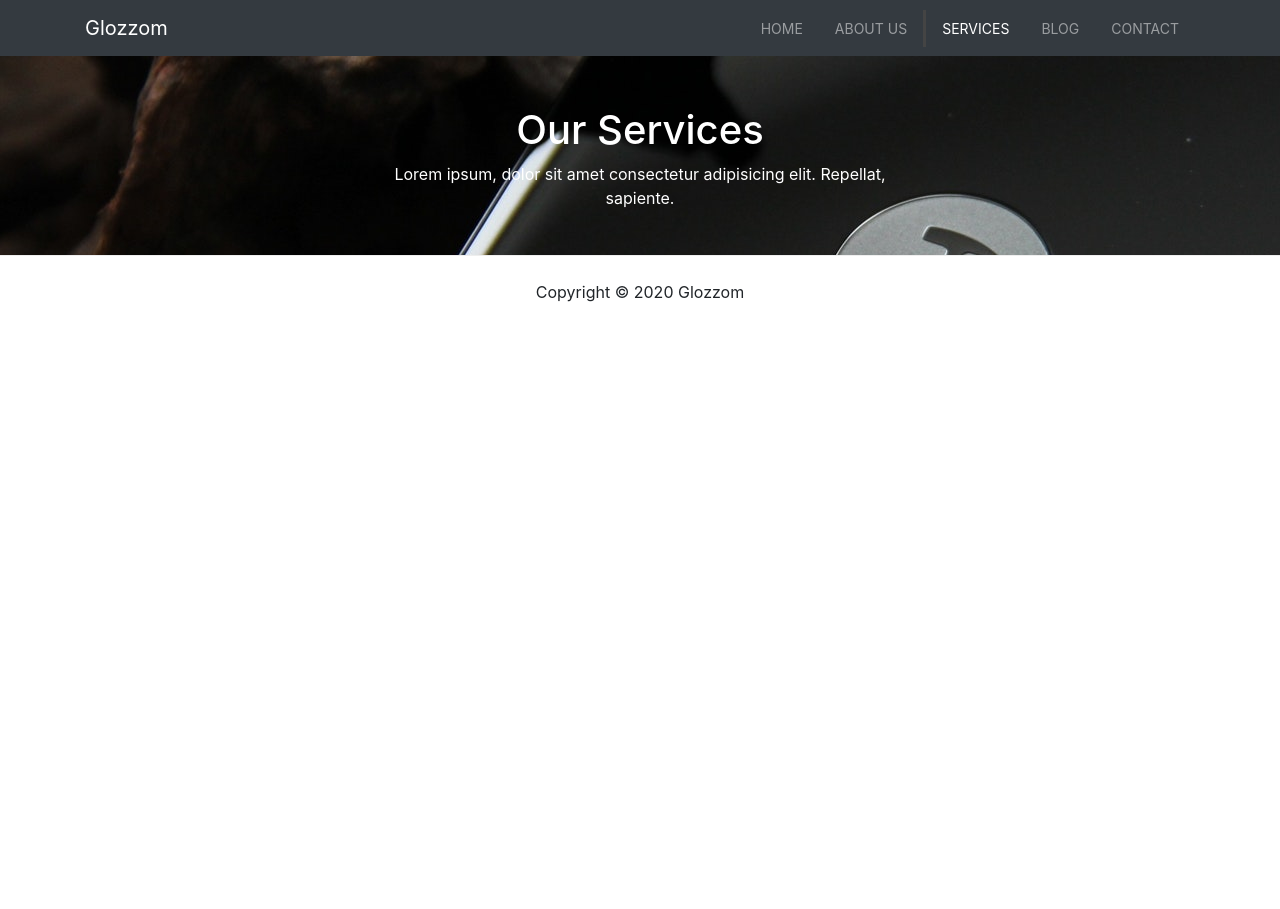
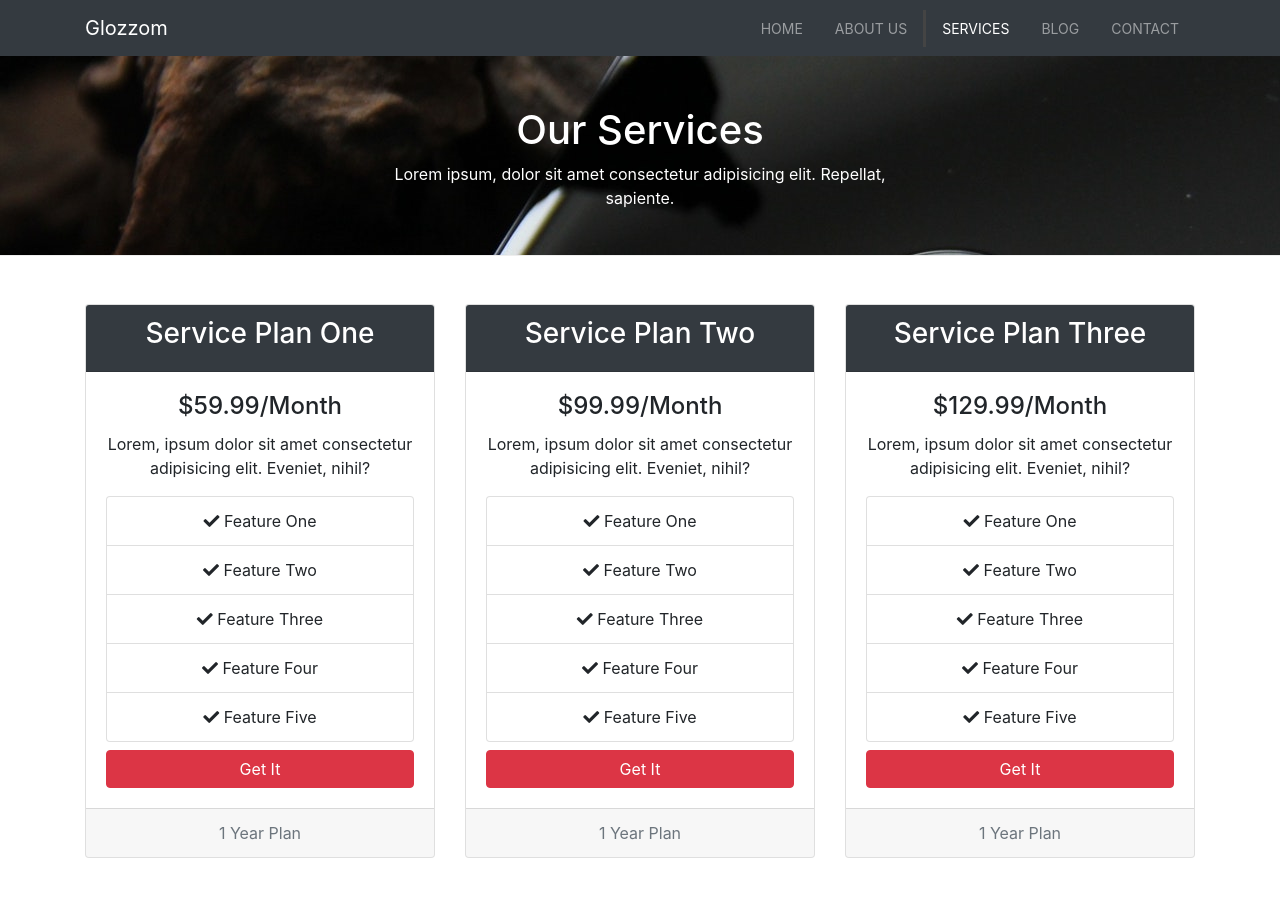
Before and after one commit to AlbertStjarne/MultipageCompanySitewBootstrap, a plain HTML site: page services.html in a window 1280 px wide. Shown: the top 909 px of the page. Before the commit the page ends 800 px from the top, so only its background shows below. Drawn offline with nearby package versions, Linux system fonts and the light colour scheme.

Commit message:
adds services page with pricing options

```diff
--- a/services.html
+++ b/services.html
@@ -70,6 +70,115 @@
       </div>
     </header>
 
+    <!-- services -->
+    <section id="services" class="py-5">
+      <div class="container">
+        <div class="row">
+          <div class="col-md-4">
+            <div class="card text-center">
+              <div class="card-header bg-dark text-white">
+                <h3>Service Plan One</h3>
+              </div>
+              <div class="card-body">
+                <h4 class="card-title">$59.99/Month</h4>
+                <p class="card-text">
+                  Lorem, ipsum dolor sit amet consectetur adipisicing elit.
+                  Eveniet, nihil?
+                </p>
+                <ul class="list-group">
+                  <li class="list-group-item">
+                    <i class="fas fa-check"></i> Feature One
+                  </li>
+                  <li class="list-group-item">
+                    <i class="fas fa-check"></i> Feature Two
+                  </li>
+                  <li class="list-group-item">
+                    <i class="fas fa-check"></i> Feature Three
+                  </li>
+                  <li class="list-group-item">
+                    <i class="fas fa-check"></i> Feature Four
+                  </li>
+                  <li class="list-group-item">
+                    <i class="fas fa-check"></i> Feature Five
+                  </li>
+                </ul>
+                <a href="#" class="btn btn-danger btn-block mt-2">Get It</a>
+              </div>
+              <div class="card-footer text-muted">1 Year Plan</div>
+            </div>
+          </div>
+
+          <div class="col-md-4">
+            <div class="card text-center">
+              <div class="card-header bg-dark text-white">
+                <h3>Service Plan Two</h3>
+              </div>
+              <div class="card-body">
+                <h4 class="card-title">$99.99/Month</h4>
+                <p class="card-text">
+                  Lorem, ipsum dolor sit amet consectetur adipisicing elit.
+                  Eveniet, nihil?
+                </p>
+                <ul class="list-group">
+                  <li class="list-group-item">
+                    <i class="fas fa-check"></i> Feature One
+                  </li>
+                  <li class="list-group-item">
+                    <i class="fas fa-check"></i> Feature Two
+                  </li>
+                  <li class="list-group-item">
+                    <i class="fas fa-check"></i> Feature Three
+                  </li>
+                  <li class="list-group-item">
+                    <i class="fas fa-check"></i> Feature Four
+                  </li>
+                  <li class="list-group-item">
+                    <i class="fas fa-check"></i> Feature Five
+                  </li>
+                </ul>
+                <a href="#" class="btn btn-danger btn-block mt-2">Get It</a>
+              </div>
+              <div class="card-footer text-muted">1 Year Plan</div>
+            </div>
+          </div>
+
+          <div class="col-md-4">
+            <div class="card text-center">
+              <div class="card-header bg-dark text-white">
+                <h3>Service Plan Three</h3>
+              </div>
+              <div class="card-body">
+                <h4 class="card-title">$129.99/Month</h4>
+                <p class="card-text">
+                  Lorem, ipsum dolor sit amet consectetur adipisicing elit.
+                  Eveniet, nihil?
+                </p>
+                <ul class="list-group">
+                  <li class="list-group-item">
+                    <i class="fas fa-check"></i> Feature One
+                  </li>
+                  <li class="list-group-item">
+                    <i class="fas fa-check"></i> Feature Two
+                  </li>
+                  <li class="list-group-item">
+                    <i class="fas fa-check"></i> Feature Three
+                  </li>
+                  <li class="list-group-item">
+                    <i class="fas fa-check"></i> Feature Four
+                  </li>
+                  <li class="list-group-item">
+                    <i class="fas fa-check"></i> Feature Five
+                  </li>
+                </ul>
+                <a href="#" class="btn btn-danger btn-block mt-2">Get It</a>
+              </div>
+              <div class="card-footer text-muted">1 Year Plan</div>
+            </div>
+          </div>
+        </div>
+      </div>
+    </section>
+
     <!-- footer -->
     <footer id="main-footer" class="text-center p-4">
       <div class="container">
```
